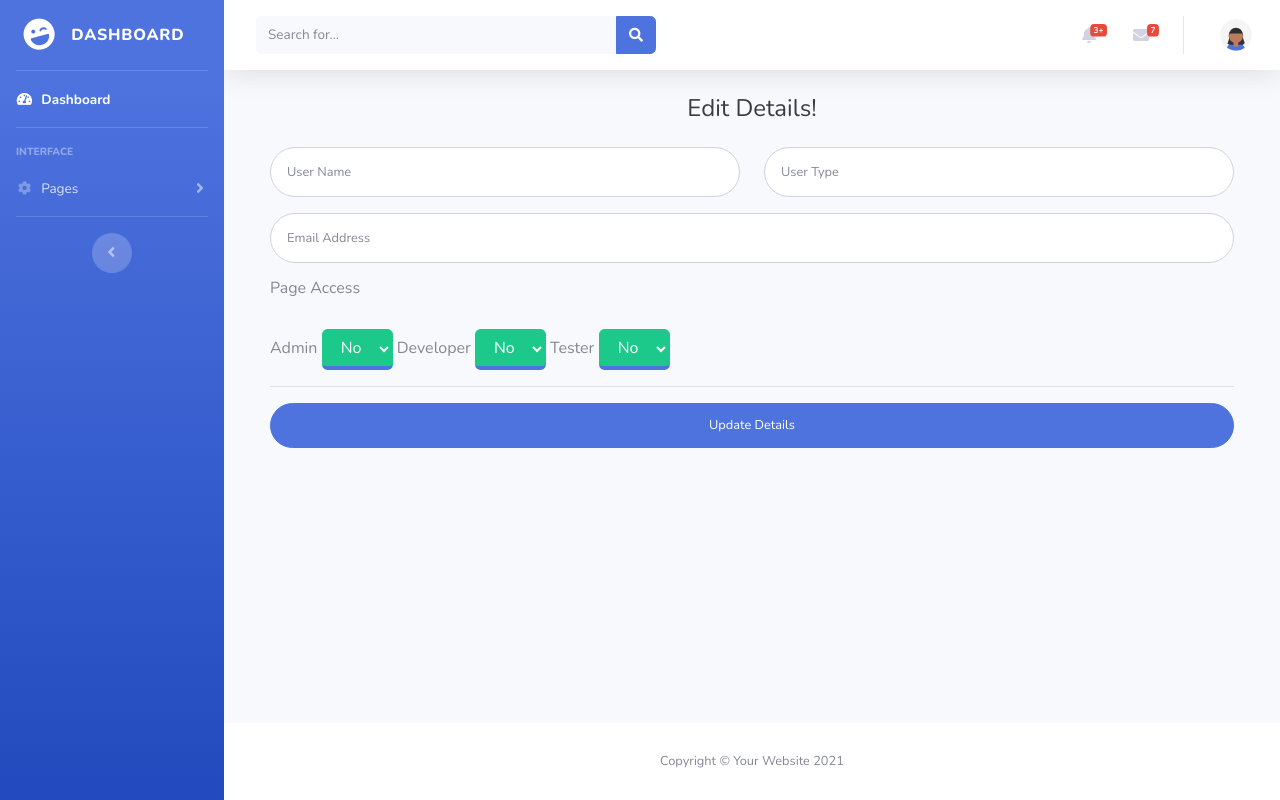
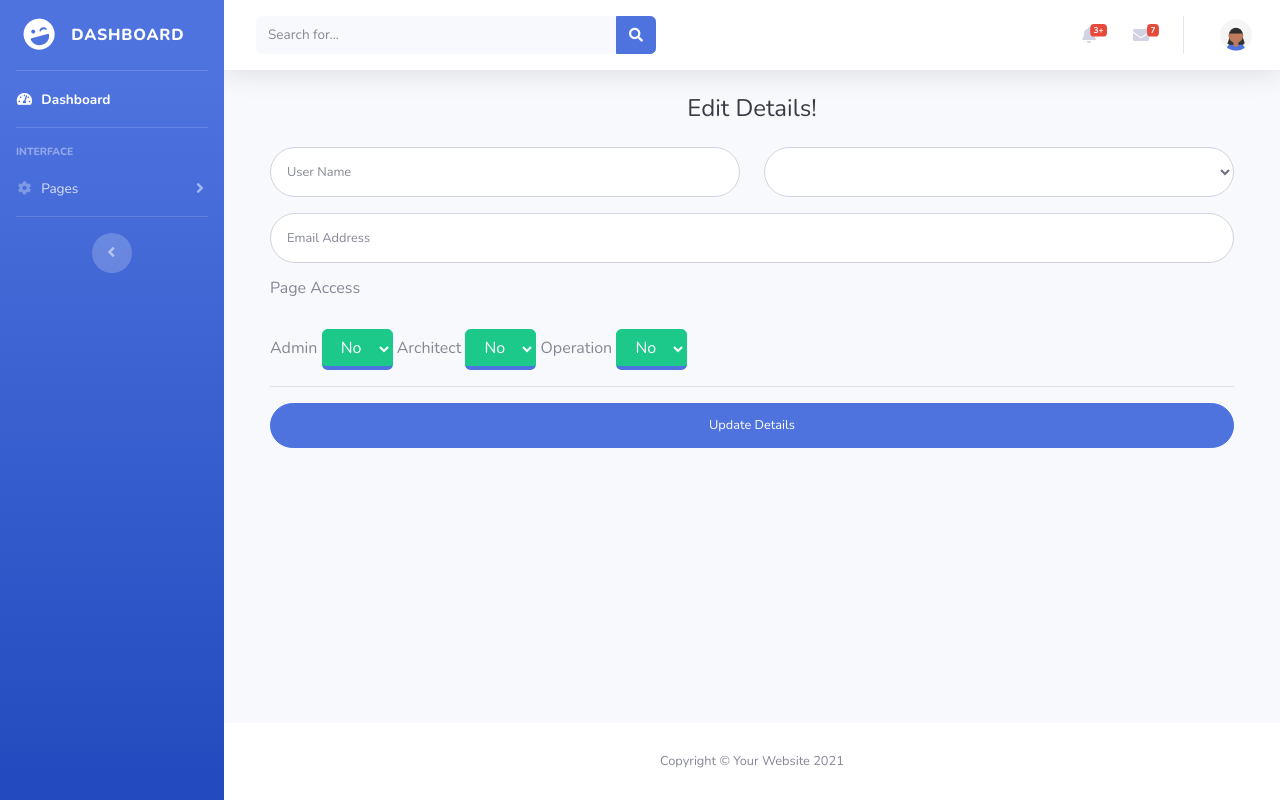
Before and after one commit to vishalkarande/dashboard, a Flask app: template project/templates/edit.html in a window 1280 px wide. Run offline with Flask 2, Linux system fonts and the light colour scheme; the template is opened without the code that fills it, so the values that code supplies are empty; some libraries are stand-ins or nearby versions.

Commit message:
sql changes for architect and new architect page

```diff
--- a/app.py
+++ b/app.py
@@ -15,7 +15,6 @@ def home():
     # get all users ount to be shown on homepage
     count = getTotalUsers()
     pages = getPages(current_user.id)
-    print(pages)
     return render_template('home.html', current_user=current_user, user_count=count, pages=pages)
 
 
--- a/project/database.py
+++ b/project/database.py
@@ -4,9 +4,9 @@ import mysql.connector
 
 # Enter your database connection details below
 dbs = mysql.connector.connect(
-    host="host.docker.internal",
+    host="localhost",
     user="root",
-    password="root",
+    password="",
     database="flaskdatabase",
     auth_plugin='mysql_native_password'
 )
--- a/project/delete.py
+++ b/project/delete.py
@@ -10,6 +10,7 @@ delete = Blueprint('delete', __name__, template_folder='templates')
 
 # Delete User data and Page records
 @delete.route('/delete/<int:id>', methods=['POST', 'GET'])
+@is_admin
 def deleteuser(id):
     print(id)
     try:
--- a/project/templates/edit.html
+++ b/project/templates/edit.html
@@ -32,7 +32,7 @@
               />
             </div>
             <div class="col-sm-6">
-              <input
+              <!-- <input
                   type="text"
                   class="form-control form-control-user"
                   id="exampleLastName"
@@ -40,7 +40,21 @@
                   required
                   value="{{ userdata[4] }}"
                   placeholder="User Type"
-              />
+                /> -->
+              <select
+                required
+                class="form-select form-control form-control-user"
+                style="width: 100%; height: 100%; padding: 2%"
+                name="user"
+                aria-label="Default select example"
+              >
+                <option selectedvalue="{{ userdata[4] }}">
+                  {{ userdata[4] }}
+                </option>
+                <option value="admin">Admin</option>
+                <option value="architect">Architect</option>
+                <option value="operations">Operations</option>
+              </select>
             </div>
           </div>
           <div class="form-group">
@@ -55,29 +69,51 @@
             />
           </div>
 
-
           <h6>Page Access</h6>
-            <label for="staticEmail2" style="margin-top:30px;" class="lable">Admin</label>
-            <select class="form-select btn btn-success border-bottom-primary" name="admin" aria-label="Default select example">
-                <option value="{{ pages['adminp'] }}" selected>{% if pages['adminp']==1: %}Yes {% else : %} No {%endif%}</option>
+          <label for="staticEmail2" style="margin-top: 30px" class="lable"
+            >Admin</label
+          >
+          <select
+            class="form-select btn btn-success border-bottom-primary"
+            name="admin"
+            aria-label="Default select example"
+          >
+            <option value="{{ pages['admin'] }}" selected>
+              {% if pages['admin']==1: %}Yes {% else : %} No {%endif%}
+            </option>
             <option value="1">Yes</option>
             <option value="0">No</option>
           </select>
 
-              <label for="staticEmail2" style="margin-top:30px;" class="lable">Developer</label>
-            <select class="form-selec btn btn-success border-bottom-primary" name="developer" aria-label="Default select example">
-                <option value="{{ pages['developer'] }}" selected>{% if pages['developer']==1: %}Yes {% else : %} No {%endif%}</option>
+          <label for="staticEmail2" style="margin-top: 30px" class="lable"
+            >Architect</label
+          >
+          <select
+            class="form-selec btn btn-success border-bottom-primary"
+            name="architect"
+            aria-label="Default select example"
+          >
+            <option value="{{ pages['architect'] }}" selected>
+              {% if pages['architect']==1: %}Yes {% else : %} No {%endif%}
+            </option>
             <option value="1">Yes</option>
             <option value="0">No</option>
           </select>
 
-              <label for="staticEmail2" style="margin-top:30px;" class="lable">Tester</label>
-            <select class="form-select btn btn-success border-bottom-primary" name="tester" aria-label="Default select example">
-                <option value="{{ pages['tester'] }}" selected>{% if pages['tester']==1: %}Yes {% else : %} No {%endif%}</option>
+          <label for="staticEmail2" style="margin-top: 30px" class="lable"
+            >Operation</label
+          >
+          <select
+            class="form-select btn btn-success border-bottom-primary"
+            name="operation"
+            aria-label="Default select example"
+          >
+            <option value="{{ pages['operation'] }}" selected>
+              {% if pages['operation']==1: %}Yes {% else : %} No {%endif%}
+            </option>
             <option value="1">Yes</option>
             <option value="0">No</option>
           </select>
-
 
           <hr class="sidebar-divider" />
           <input
--- a/project/templates/sidebar.html
+++ b/project/templates/sidebar.html
@@ -28,7 +28,6 @@
   <!-- Divider -->
   <hr class="sidebar-divider" />
 
-
   <!-- Heading -->
   <div class="sidebar-heading">Interface</div>
 
@@ -53,14 +52,16 @@
     >
       <div class="bg-white py-2 collapse-inner rounded">
         <h6 class="collapse-header">User Pages:</h6>
-        {% if current_user.type=="admin" or pages["admin"] == 1: %}
-        <a class="collapse-item"href="{{ url_for('users') }}">All Users</a>
-        {% endif %}
-        {% if pages["developer"] == 1 or pages["admin"] == 1 :%}
-        <a class="collapse-item"href="{{ url_for('users') }}">Developer</a>
-        {% endif %}
-        {%  if pages["tester"]==1 or pages["admin"] == 1 :%}
-        <a class="collapse-item"href="{{ url_for('users') }}">Tester</a>
+        {% if current_user.type=="Admin" or pages["admin"] == 1: %}
+        <a class="collapse-item" href="{{ url_for('users') }}">All Users</a>
+        {% endif %} {% if pages["architect"] == 1 or pages["admin"] == 1 :%}
+        <a class="collapse-item" href="{{ url_for('architect.userarchitect') }}"
+          >Architect</a
+        >
+        {% endif %} {% if pages["operations"]==1 or pages["Admin"] == 1 :%}
+        <a class="collapse-item" href="{{ url_for('users') }}"
+          >Opeartion Page</a
+        >
         {% endif %}
       </div>
     </div>
@@ -69,20 +70,11 @@
   <!-- Divider -->
   <hr class="sidebar-divider" />
 
-
-
-
   <!-- pages -->
-
-
-
-
 
   <!-- Sidebar Toggler (Sidebar) -->
   <div class="text-center d-none d-md-inline">
     <button class="rounded-circle border-0" id="sidebarToggle"></button>
   </div>
-
-
 </ul>
 <!-- End of Sidebar -->
--- a/project/utils.py
+++ b/project/utils.py
@@ -4,9 +4,8 @@ from functools import wraps
 from project.database import mycursor
 import json
 
+
 # get all users from database
-
-
 def getAllUsers():
     # get all users from databse
     mycursor.execute("select * from user_details")
```
Also changed, not shown: project/__init__.py (+6 -4 lines), project/adduser.py (+5 -3 lines), project/architect.py (added, +34 -0 lines), project/auth.py (+15 -1 lines), project/edit.py (+4 -3 lines), project/templates/allusers.html (+10 -7 lines), project/templates/architect.html (added, +95 -0 lines). Lines whose indentation alone changed are shown as unchanged.
